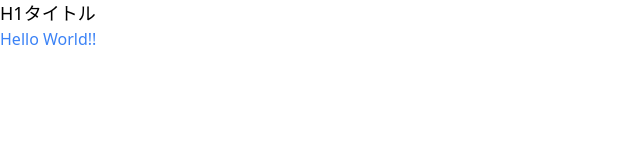
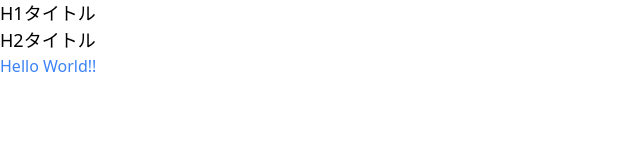
Before and after one commit to s-sugawara-alistyle/tailwind, a website: page index.html in a window 1280 px wide. Shown: the whole page, without its empty margins (0-640 px from the left). Drawn offline with Linux system fonts and the light colour scheme.

Commit message:
test_add

```diff
--- a/index.html
+++ b/index.html
@@ -9,6 +9,7 @@
 </head>
 <body>
     <h1 class="title">H1タイトル</h1>
+    <h2 class="title">H2タイトル</h2>
     <h2 class="text-blue-500">Hello World!!</h2>
 </body>
 </html>
```
